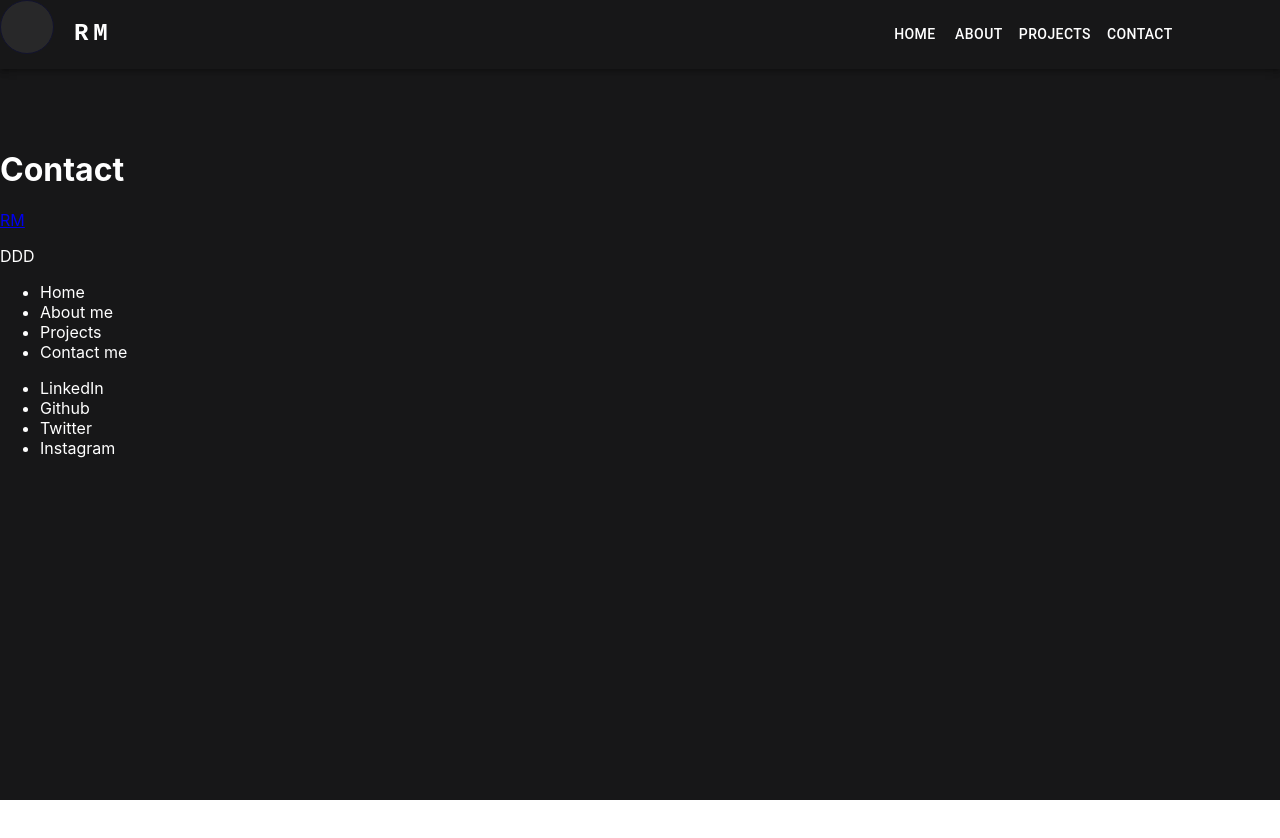
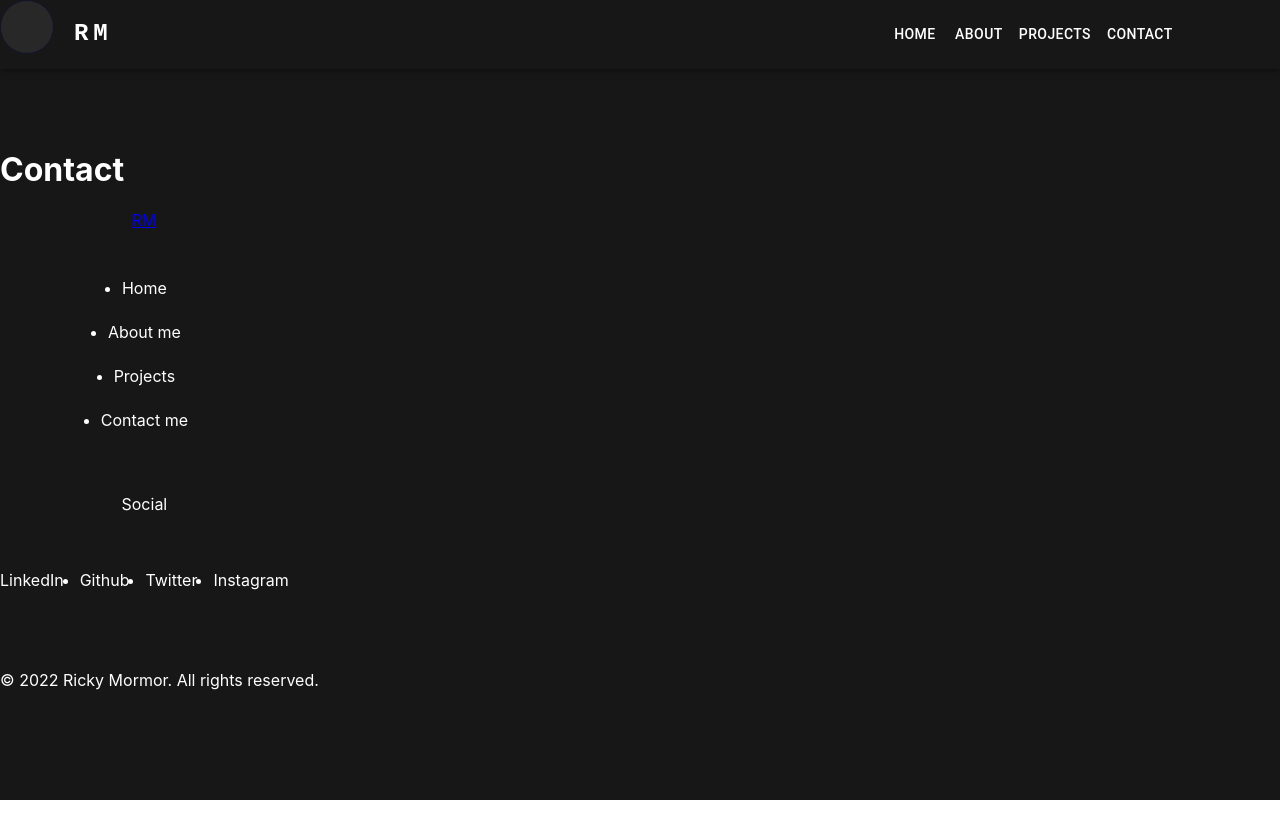
Before and after one commit to astrohunter62/react-portfolio, a React (Create React App) app: page /contact in a window 1280 px wide. Shown: the top 838 px of the page. Before the commit the page ends 800 px from the top, so only its background shows below. Built offline with nearby package versions, Linux system fonts and the light colour scheme.

Commit message:
🎨 STYLE: footer

```diff
--- a/src/components/footer/Footer.js
+++ b/src/components/footer/Footer.js
@@ -1,3 +1,5 @@
+import '../../stylesheets/Footer.css';
+
 const Footer = () => (
   <footer className="footer">
     <div className="footer__container">
@@ -5,20 +7,16 @@ const Footer = () => (
         <div className="footer__container__left__logo">
           <a href="/">RM</a>
         </div>
-        <div className="footer__container__left__text">
-          <p>DDD</p>
-        </div>
       </div>
-      <div className="footer__container__second">
-        <ul>
-          <li>Home</li>
-          <li>About me</li>
-          <li>Projects</li>
-          <li>Contact me</li>
-        </ul>
-      </div>
+      <ul className="footer__container__second">
+        <li>Home</li>
+        <li>About me</li>
+        <li>Projects</li>
+        <li>Contact me</li>
+      </ul>
       <div className="footer__container__social">
-        <ul>
+        <p>Social</p>
+        <ul className="social__links">
           <li>LinkedIn</li>
           <li>Github</li>
           <li>Twitter</li>
@@ -26,6 +24,9 @@ const Footer = () => (
         </ul>
       </div>
     </div>
+    <div className="footer__container__copyright">
+      <p>© 2022 Ricky Mormor. All rights reserved.</p>
+    </div>
   </footer>
 );
 
--- /dev/null
+++ b/src/stylesheets/Footer.css
@@ -0,0 +1,53 @@
+.footer {
+  display: flex;
+  flex-direction: column;
+  align-items: flex-start;
+  padding: 0px;
+  gap: 48px;
+  flex: none;
+  order: 0;
+  flex-grow: 0;
+  height: 990px;
+}
+
+.footer__container {
+  display: flex;
+  flex-direction: column;
+  align-items: center;
+  padding: 0px;
+  gap: 32px;
+}
+
+.footer__container__second {
+  display: flex;
+  flex-direction: column;
+  justify-content: center;
+  align-items: center;
+  padding: 0px;
+  gap: 24px;
+  flex: none;
+  order: 2;
+  flex-grow: 0;
+}
+
+.footer__container__social{
+  display: flex;
+  flex-direction: column;
+  align-items: center;
+  padding: 0px;
+  gap: 24px;
+  flex: none;
+  order: 3;
+  flex-grow: 0;
+}
+
+.social__links {
+  display: flex;
+  flex-direction: row;
+  align-items: center;
+  padding: 0px;
+  gap: 16px;
+  flex: none;
+  order: 1;
+  flex-grow: 0;
+}
```
